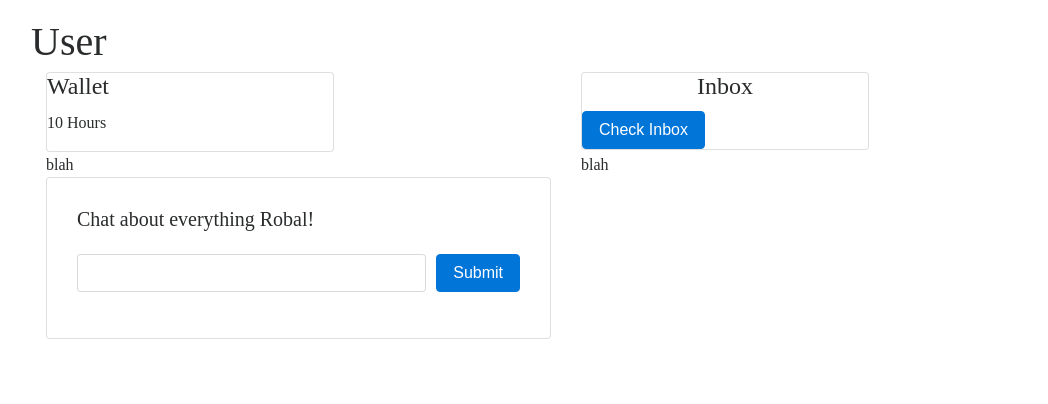
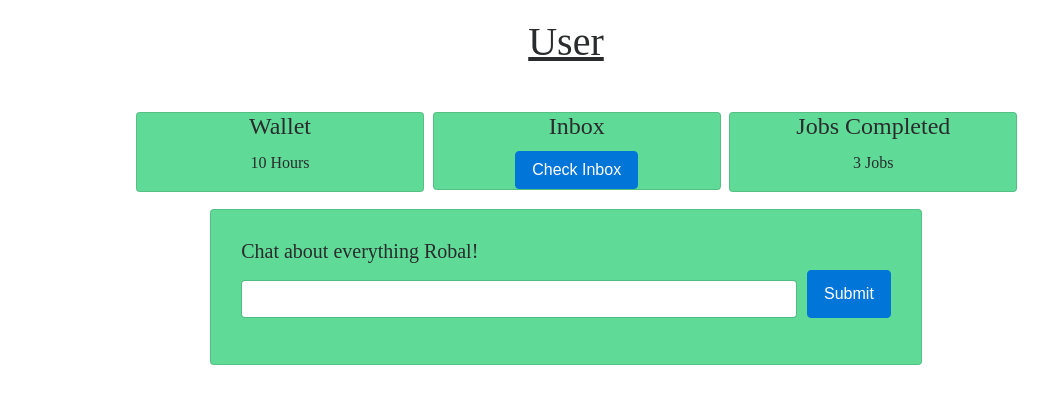
Before and after one commit to Afellman/Robal, a plain HTML site: page dashboard.html in a window 1280 px wide. Shown: the whole page, without its empty margins (74-1122 px from the left). Drawn offline with nearby package versions, Linux system fonts and the light colour scheme; some packages are replaced by stand-ins of ours; no server answers; a web font is replaced by a local one.

Commit message:
got the dashboard basics. Needs more work

```diff
--- a/dashboard.html
+++ b/dashboard.html
@@ -16,18 +16,24 @@
     font-family: 'Vollkorn SC', serif;
   }
 
-
+  #chat-area p {
+    margin: 0px;
+  }
   .subtle {
     color: #656565;
   }
 
   #dashboard-container {
-
+    max-width: 960px;
     padding: 20px 50px 20px 50px
   }
 
   .chat-card {
     padding: 10px;
+  }
+
+  #chat-col {
+    margin: 0 auto;
   }
 
   #chat-submit {
@@ -37,46 +43,60 @@
   .inbox-message:hover {
     cursor: pointer;
   }
+
+  .bg-green {
+    background: rgba(73, 214, 136, 0.87);
+
+  }
+
+  #user-title {
+    margin: 0 auto;
+    text-decoration: underline;
+  }
+
+  #new-chat-box {
+    margin-top: 10px;
+  }
 </style>
 <body>
   <div class="content-wrapper">
     <div class="container  bg-light" id="dashboard-container">
-      <div class="row">
+      <div class="row mb-5">
         <h1 id="user-title">User</h1>
       </div>
-      <div class="row">
-        <div class="col-md-6">
-          <div class="card" style="width: 18rem;">
-            <div class="card-body">
+      <div class="row mb-3">
+        <div class="col-md-4">
+          <div class="card bg-green" style="width: 18rem;">
+            <div class="card-body text-center">
               <h4 class="card-title">Wallet</h4>
               <p id="wallet-amount" class="card-text d-inline-block">10</p><span class="d-inline"> Hours</span>
             </div>
           </div>
         </div>
-        <div class="col-md-6">
-            <div class="card" style="width: 18rem;">
-              <div class="card-body">
-                <h4 class="card-title text-center">Inbox</h4>
-                <button class="btn btn-primary" data-toggle="modal" data-target="#inboxModal">Check Inbox</button>
-              </div>
+        <div class="col-md-4">
+          <div class="card bg-green" style="width: 18rem;">
+            <div id="inbox-card" class="card-body text-center">
+              <h4 class="card-title text-center">Inbox</h4>
+              <button class="btn btn-primary" data-toggle="modal" data-target="#inboxModal">Check Inbox</button>
             </div>
           </div>
+        </div>
+        <div class="col-md-4">
+          <div class="card bg-green" style="width: 18rem;">
+            <div class="card-body text-center">
+              <h4 class="card-title">Jobs Completed</h4>
+              <p id="jobs-completed" class="card-text d-inline-block">3</p><span class="d-inline"> Jobs</span>
+            </div>
+          </div>
+        </div>
       </div>
       <div class="col-md-6">
       </div>
       <div class="row">
-        <div class="col-md-6">
-          blah
-        </div>
-        <div class="col-md-6">
-          blah
-        </div>
-      </div>
-      <div class="row mb-2">
-        <div class="col-lg-6">
-          <div class="card chat-card">
+        <div class="col-lg-10" id="chat-col">
+          <div class="card chat-card bg-green">
             <div class="card-block">
-              <h5 class="card-title mb-4">Chat about everything Robal!</h5>
+              <h5 class="card-title mb-2">Chat about everything Robal!</h5>
               <form class="forms-sample">
                 <div class="form-group">
                   <div id="chat-area">
```
